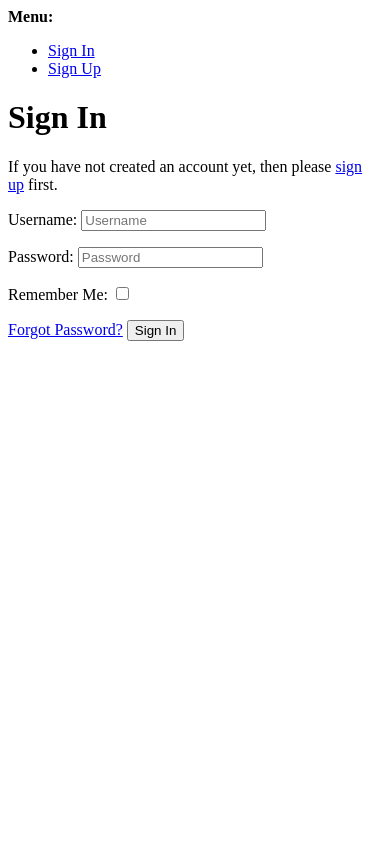
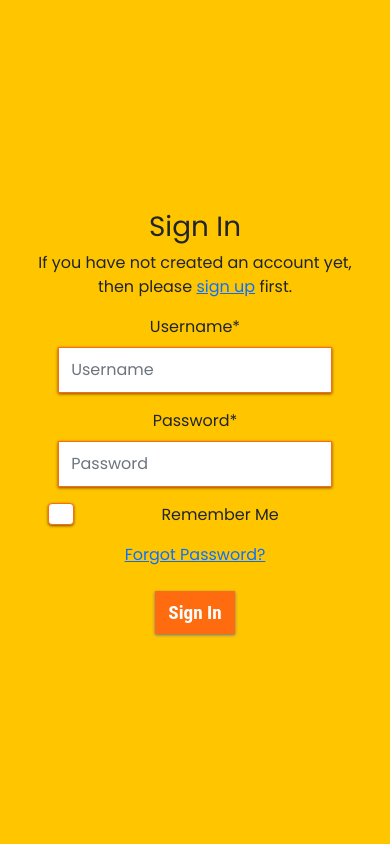
Before and after one commit to MinuMThomas/music-hackathon, a Django app: page /accounts/login/ in a window 390 px wide. Run offline with Django 3.2, Linux system fonts and the light colour scheme; some libraries are stand-ins or nearby versions; some web fonts are replaced.

Commit message:
Added styling to allauth templates

```diff
--- a/static/css/base.css
+++ b/static/css/base.css
@@ -74,18 +74,21 @@
   background-color: #FFC600;
 }
 
-.bg-red{
+.bg-red {
   background-color: #ff6c10;
 }
+
 .hero {
   /* height: 100vh; */
   position: relative;
 }
-.hero-2{
+
+.hero-2 {
   width: 100%;
   position: absolute;
   overflow: hidden;
 }
+
 .hero-text {
   position: absolute;
   bottom: 45%;
@@ -108,8 +111,6 @@
   z-index: -1;
 }
 
-
-
 .hero-div {
   height: 100vh;
   position: relative;
@@ -129,25 +130,16 @@
   text-shadow: 2px 2px #FFF;
 
 }
+
 .small-txt {
   text-shadow: 1px 1px rgb(123, 74, 9);
 }
-.play-btn{
+
+.play-btn {
   box-shadow: 1px 1px 2px rgb(123, 74, 9);
 }
-/* p {
-  margin-top: 0;
-  margin-bottom: 1rem;
-  margin-left: 6.8rem;
-} */
-/* --------start button------ */
-/* .btn-box {
-  bottom: 10%;
-  position: absolute;
-} */
 
 /* -----------offcanvas flex style---------------------- */
-
 .about-flex {
   display: flex;
   justify-content: space-around;
@@ -185,3 +177,57 @@
     width: 150px;
   }
 }
+
+/* allauth page styling */
+.allauth-container {
+  height: 100vh;
+}
+
+
+.allauth-form-inner-content input {
+  width: 80%;
+  margin: auto;
+  box-sizing: border-box;
+  border: 1px solid #ff6c10;
+  border-radius: 0px;
+  background-color: #fff;
+  padding: 10px 12px;
+  box-shadow: 0 1px 3px 0 rgb(123, 74, 9);
+  -webkit-transition: box-shadow 150ms ease;
+  transition: box-shadow 150ms ease;
+}
+
+.allauth-form-inner-content input[type='checkbox'] {
+  width: 3px;
+  margin: auto;
+
+}
+
+.allauth-form-inner-content button,
+.allauth-form-inner-content input[type='submit'] {
+  font-weight: bold;
+  font-family: 'Roboto Condensed', sans-serif;
+  color: #fff !important;
+  text-align: center;
+  vertical-align: middle;
+  -webkit-user-select: none;
+  -moz-user-select: none;
+  -ms-user-select: none;
+  user-select: none;
+  background-color: #ff6c10 !important;
+  border: 1px solid #ff6c10;
+  padding: .398rem .75rem .355rem;
+  font-size: 1.2rem;
+  line-height: 1.5;
+  border-radius: 0;
+  box-shadow: 0 1px 3px 0 #6a6a92;
+  -webkit-transition: box-shadow 150ms ease;
+  transition: box-shadow 150ms ease;
+  transition: 300ms ease;
+}
+
+.allauth-form-inner-content button:hover,
+.allauth-form-inner-content input[type='submit']:hover {
+  color: red !important;
+  background-color: #cfb520 !important;
+}
--- a/templates/allauth/account/account_inactive.html
+++ b/templates/allauth/account/account_inactive.html
@@ -1,4 +1,4 @@
-{% extends "account/base.html" %}
+{% extends "base.html" %}
 
 {% load i18n %}
 
--- a/templates/allauth/account/email.html
+++ b/templates/allauth/account/email.html
@@ -1,4 +1,4 @@
-{% extends "account/base.html" %}
+{% extends "base.html" %}
 
 {% load i18n %}
 
@@ -49,7 +49,7 @@
 
     <form method="post" action="{% url 'account_email' %}" class="add_email">
         {% csrf_token %}
-        {{ form.as_p }}
+        {{ form|crispy }}
         <button name="action_add" type="submit">{% trans "Add E-mail" %}</button>
     </form>
   {% endif %}
--- a/templates/allauth/account/email_confirm.html
+++ b/templates/allauth/account/email_confirm.html
@@ -1,4 +1,4 @@
-{% extends "account/base.html" %}
+{% extends "base.html" %}
 
 {% load i18n %}
 {% load account %}
--- a/templates/allauth/account/login.html
+++ b/templates/allauth/account/login.html
@@ -1,4 +1,4 @@
-{% extends "account/base.html" %}
+{% extends "base.html" %}
 
 {% load i18n %}
 {% load account socialaccount %}
@@ -6,7 +6,9 @@
 {% block head_title %}{% trans "Sign In" %}{% endblock %}
 
 {% block content %}
-
+<div class="container allauth-container d-flex justify-content-center">
+  <div class="row col-12">
+    <div class="col-12 col-md-9 col-lg-10 m-auto text-center allauth-form-inner-content">
       <h1>{% trans "Sign In" %}</h1>
 
       {% get_providers as socialaccount_providers %}
@@ -35,12 +37,14 @@ for a {{ site_name }} account and sign in below:{% endblocktrans %}</p>
 
       <form class="login" method="POST" action="{% url 'account_login' %}">
         {% csrf_token %}
-  {{ form.as_p }}
+        {{ form|crispy }}
         {% if redirect_field_value %}
         <input type="hidden" name="{{ redirect_field_name }}" value="{{ redirect_field_value }}" />
         {% endif %}
-  <a class="button secondaryAction" href="{% url 'account_reset_password' %}">{% trans "Forgot Password?" %}</a>
-  <button class="primaryAction" type="submit">{% trans "Sign In" %}</button>
+        <a class="button secondaryAction mb-3" href="{% url 'account_reset_password' %}">{% trans "Forgot Password?" %}</a><br>
+        <button class="primaryAction mt-4" type="submit">{% trans "Sign In" %}</button>
       </form>
-
+    </div>
+  </div>
+</div>
 {% endblock %}
--- a/templates/allauth/account/password_change.html
+++ b/templates/allauth/account/password_change.html
@@ -1,4 +1,4 @@
-{% extends "account/base.html" %}
+{% extends "base.html" %}
 
 {% load i18n %}
 
@@ -9,7 +9,7 @@
 
     <form method="POST" action="{% url 'account_change_password' %}" class="password_change">
         {% csrf_token %}
-        {{ form.as_p }}
+        {{ form|crispy }}
         <button type="submit" name="action">{% trans "Change Password" %}</button>
         <a href="{% url 'account_reset_password' %}">{% trans "Forgot Password?" %}</a>
     </form>
--- a/templates/allauth/account/password_reset_done.html
+++ b/templates/allauth/account/password_reset_done.html
@@ -1,4 +1,4 @@
-{% extends "account/base.html" %}
+{% extends "base.html" %}
 
 {% load i18n %}
 {% load account %}
--- a/templates/allauth/account/password_reset_from_key.html
+++ b/templates/allauth/account/password_reset_from_key.html
@@ -1,4 +1,4 @@
-{% extends "account/base.html" %}
+{% extends "base.html" %}
 
 {% load i18n %}
 {% block head_title %}{% trans "Change Password" %}{% endblock %}
@@ -12,7 +12,7 @@
     {% else %}
         <form method="POST" action="{{ action_url }}">
             {% csrf_token %}
-            {{ form.as_p }}
+            {{ form|crispy }}
             <input type="submit" name="action" value="{% trans 'change password' %}"/>
         </form>
     {% endif %}
--- a/templates/allauth/account/password_reset_from_key_done.html
+++ b/templates/allauth/account/password_reset_from_key_done.html
@@ -1,4 +1,4 @@
-{% extends "account/base.html" %}
+{% extends "base.html" %}
 
 {% load i18n %}
 {% block head_title %}{% trans "Change Password" %}{% endblock %}
--- a/templates/allauth/account/password_set.html
+++ b/templates/allauth/account/password_set.html
@@ -1,4 +1,4 @@
-{% extends "account/base.html" %}
+{% extends "base.html" %}
 
 {% load i18n %}
 
@@ -9,7 +9,7 @@
 
     <form method="POST" action="{% url 'account_set_password' %}" class="password_set">
         {% csrf_token %}
-        {{ form.as_p }}
+        {{ form|crispy }}
         <input type="submit" name="action" value="{% trans 'Set Password' %}"/>
     </form>
 {% endblock %}
--- a/templates/allauth/account/signup_closed.html
+++ b/templates/allauth/account/signup_closed.html
@@ -1,4 +1,4 @@
-{% extends "account/base.html" %}
+{% extends "base.html" %}
 
 {% load i18n %}
 
--- a/templates/allauth/account/verification_sent.html
+++ b/templates/allauth/account/verification_sent.html
@@ -1,4 +1,4 @@
-{% extends "account/base.html" %}
+{% extends "base.html" %}
 
 {% load i18n %}
 
--- a/templates/allauth/account/verified_email_required.html
+++ b/templates/allauth/account/verified_email_required.html
@@ -1,4 +1,4 @@
-{% extends "account/base.html" %}
+{% extends "base.html" %}
 
 {% load i18n %}
 
```
Also changed, not shown: music_hackathon/settings.py (+7 -0 lines), templates/allauth/account/logout.html (+9 -3 lines), templates/allauth/account/password_reset.html (+10 -4 lines), templates/allauth/account/signup.html (+10 -4 lines), templates/includes/main_nav.html (+7 -7 lines), db.sqlite3. Lines whose indentation alone changed are shown as unchanged.
